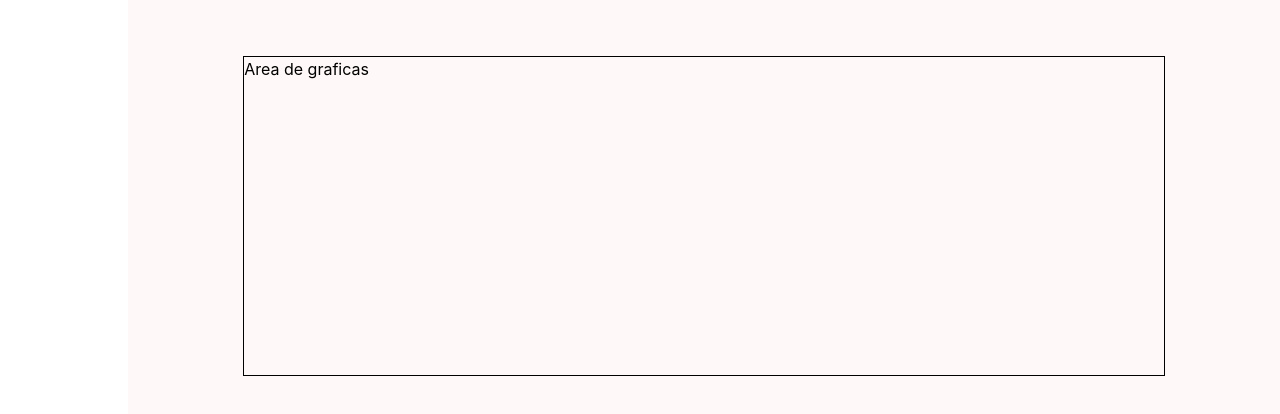
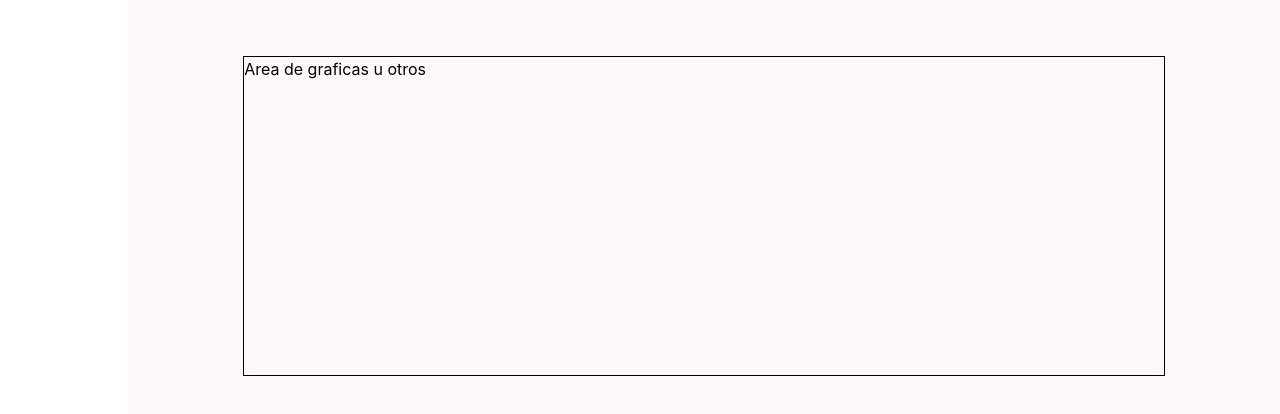
Before and after one commit to rogelioolarte/s15-13-ft-java-react, a React (Vite) app in the folder front/: page /home in a window 1280 px wide. Shown: the part 344-758 px from the top of the page. Built offline with nearby package versions, Linux system fonts and the light colour scheme.

Commit message:
update route

```diff
--- a/front/main.jsx
+++ b/front/main.jsx
@@ -12,12 +12,12 @@ const router = createBrowserRouter([
     path: '/',
     element: <App />,
     children: [
-      { path: '/', element: <Navigate to='/home' /> },
+      { path: '/', element: <Navigate to='/login' /> },
+      { path: '/login', element: <LoginPage /> },
       { path: '/home', element: <HomePage /> },
       { path: '/products', element: <ProductsPage /> }
     ]
   },
-  { path: '/login', element: <LoginPage /> },
   { path: '/error', element: <ErrorPage /> },
   { path: '*', element: <NotFoundPage /> }
 ])
--- a/front/src/components/container/HomeSection.jsx
+++ b/front/src/components/container/HomeSection.jsx
@@ -19,7 +19,7 @@ export default function HomeSection () {
         <ShowUserData />
       </div>
       <div className='h-[90%] w-[80%] mt-[5%] border border-black border-solid'>
-        Area de graficas
+        Area de graficas u otros
       </div>
     </div>
   )
```
